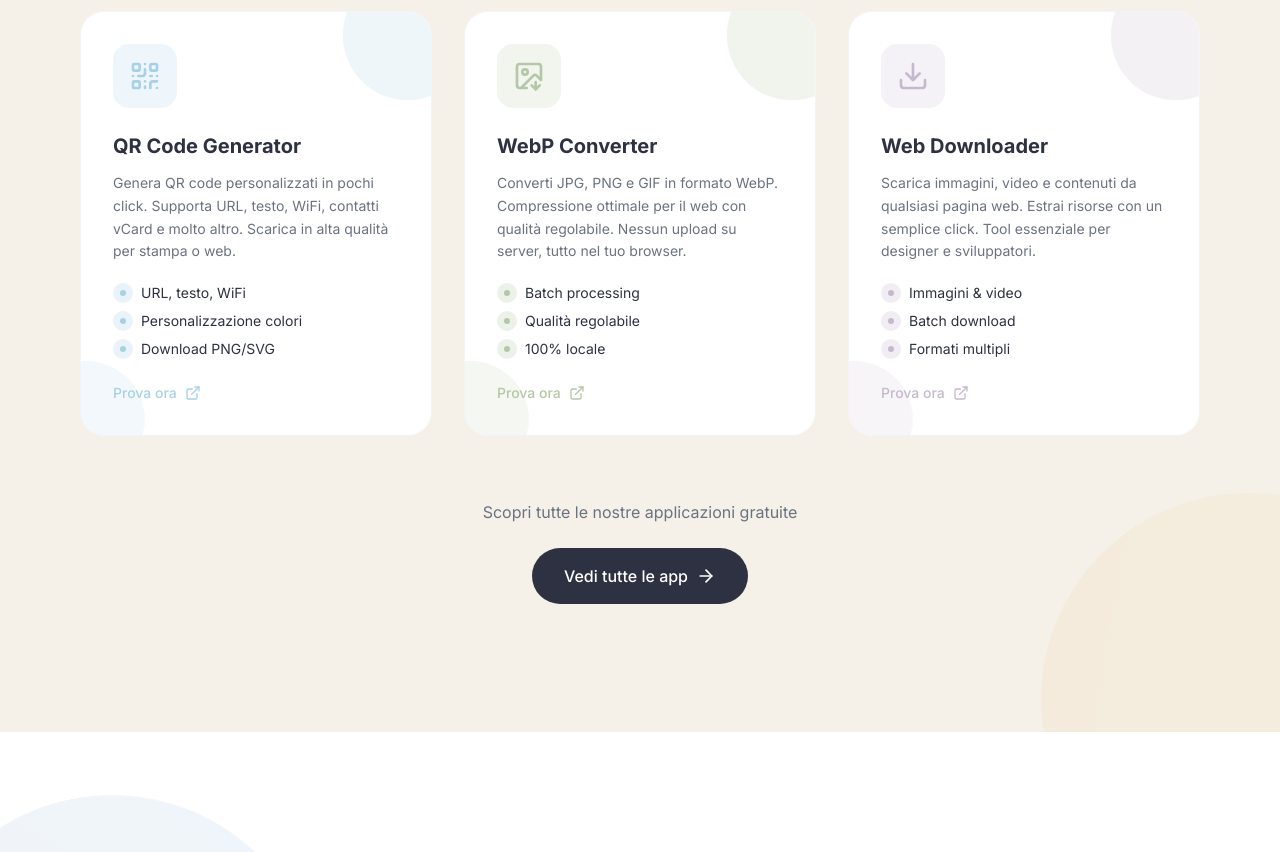
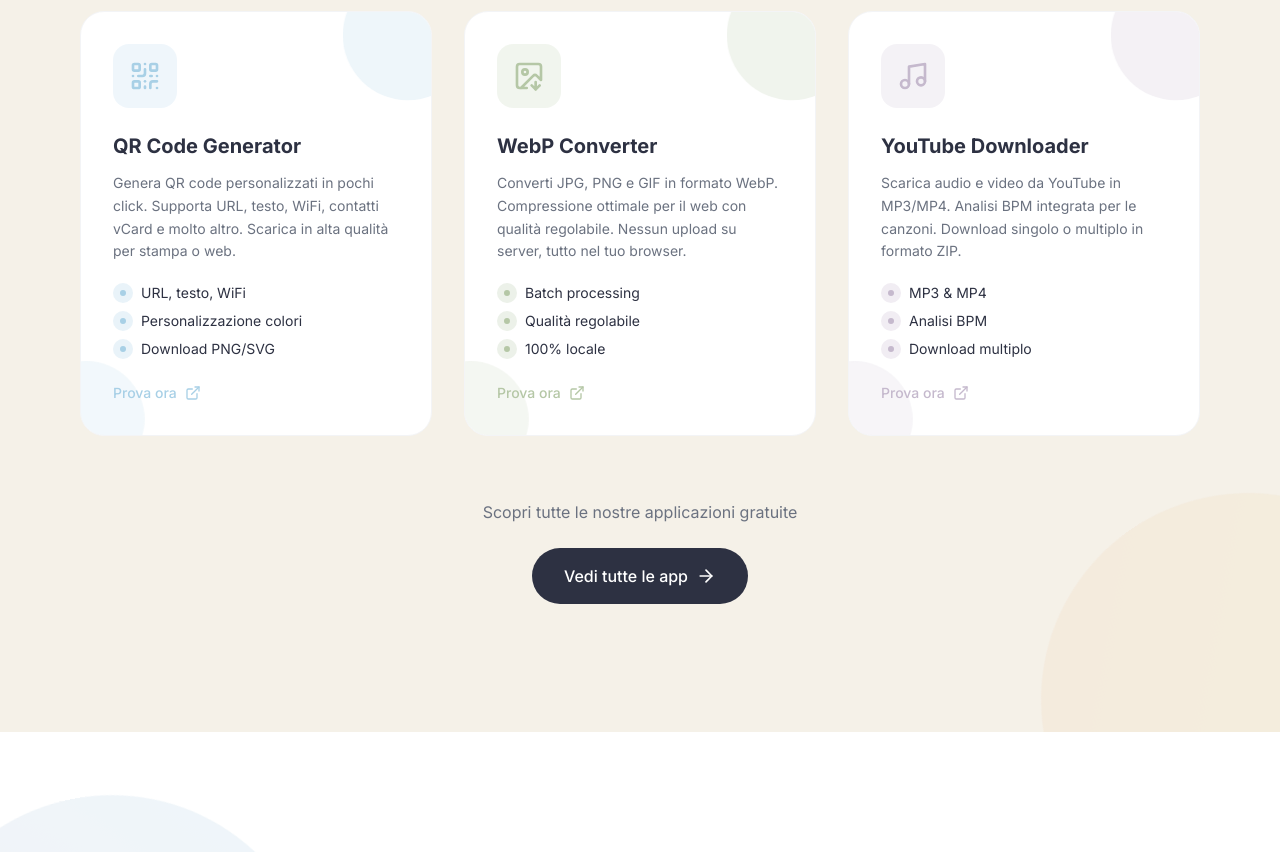
Before and after one commit to CloreM-Fine/Landing-Eterea, a React (Vite) app: page / in a window 1280 px wide. Shown: the part 4580-5432 px from the top of the page. Built offline with nearby package versions, Linux system fonts and the light colour scheme.

Commit message:
chore: update Apps section with YouTube Downloader card

```diff
--- a/src/components/sections/Apps.tsx
+++ b/src/components/sections/Apps.tsx
@@ -1,5 +1,5 @@
 import { motion } from 'framer-motion';
-import { QrCode, ImageDown, Download, ArrowRight, ExternalLink, Sparkles } from 'lucide-react';
+import { QrCode, ImageDown, Music, ArrowRight, ExternalLink, Sparkles } from 'lucide-react';
 
 const apps = [
   {
@@ -22,12 +22,12 @@
   },
   {
     id: 3,
-    title: 'Web Downloader',
-    description: 'Scarica immagini, video e contenuti da qualsiasi pagina web. Estrai risorse con un semplice click. Tool essenziale per designer e sviluppatori.',
-    icon: Download,
+    title: 'YouTube Downloader',
+    description: 'Scarica audio e video da YouTube in MP3/MP4. Analisi BPM integrata per le canzoni. Download singolo o multiplo in formato ZIP.',
+    icon: Music,
     color: '#C5B9CD',
-    url: 'https://app.etereastudio.it/downloader',
-    features: ['Immagini & video', 'Batch download', 'Formati multipli'],
+    url: 'https://app.etereastudio.it/apps/youtube',
+    features: ['MP3 & MP4', 'Analisi BPM', 'Download multiplo'],
   },
 ];
 
```
